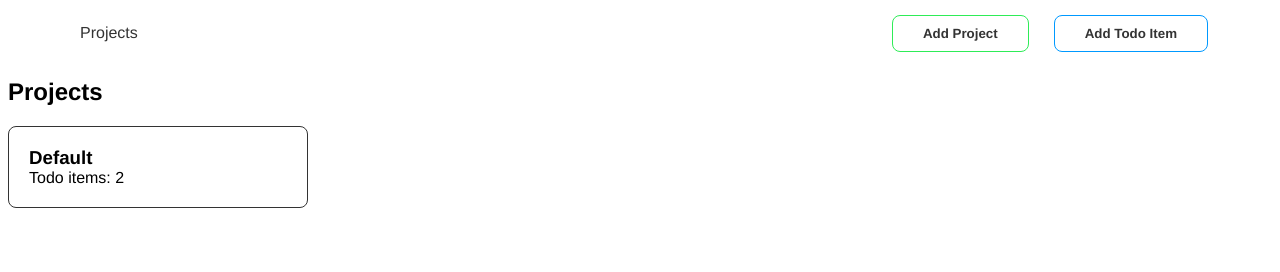
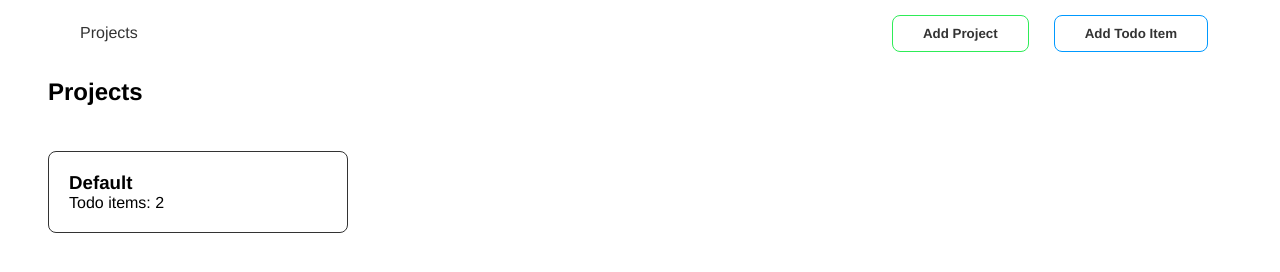
Before and after one commit to johanhcarlberg/odin-todolist, a website built with webpack: page dist/index.html in a window 1280 px wide. Built offline with Linux system fonts and the light colour scheme.

Commit message:
Add padding to main content, add gap to project list

```diff
--- a/src/modules/Project/ProjectList.css
+++ b/src/modules/Project/ProjectList.css
@@ -1,6 +1,7 @@
 .project-list-container {
     display: grid;
     grid-template-columns: repeat(3, minmax(200px, 300px));
+    gap: 25px;
 }
 .project-list-container h2 {
     grid-row: 1;
--- a/src/style.css
+++ b/src/style.css
@@ -1,3 +1,7 @@
 * {
     font-family: 'Helvetica', 'Arial', sans-serif;
 }
+
+.main-content {
+    padding-left: 40px;
+}
```
Also changed, not shown: dist/index_bundle.js.
